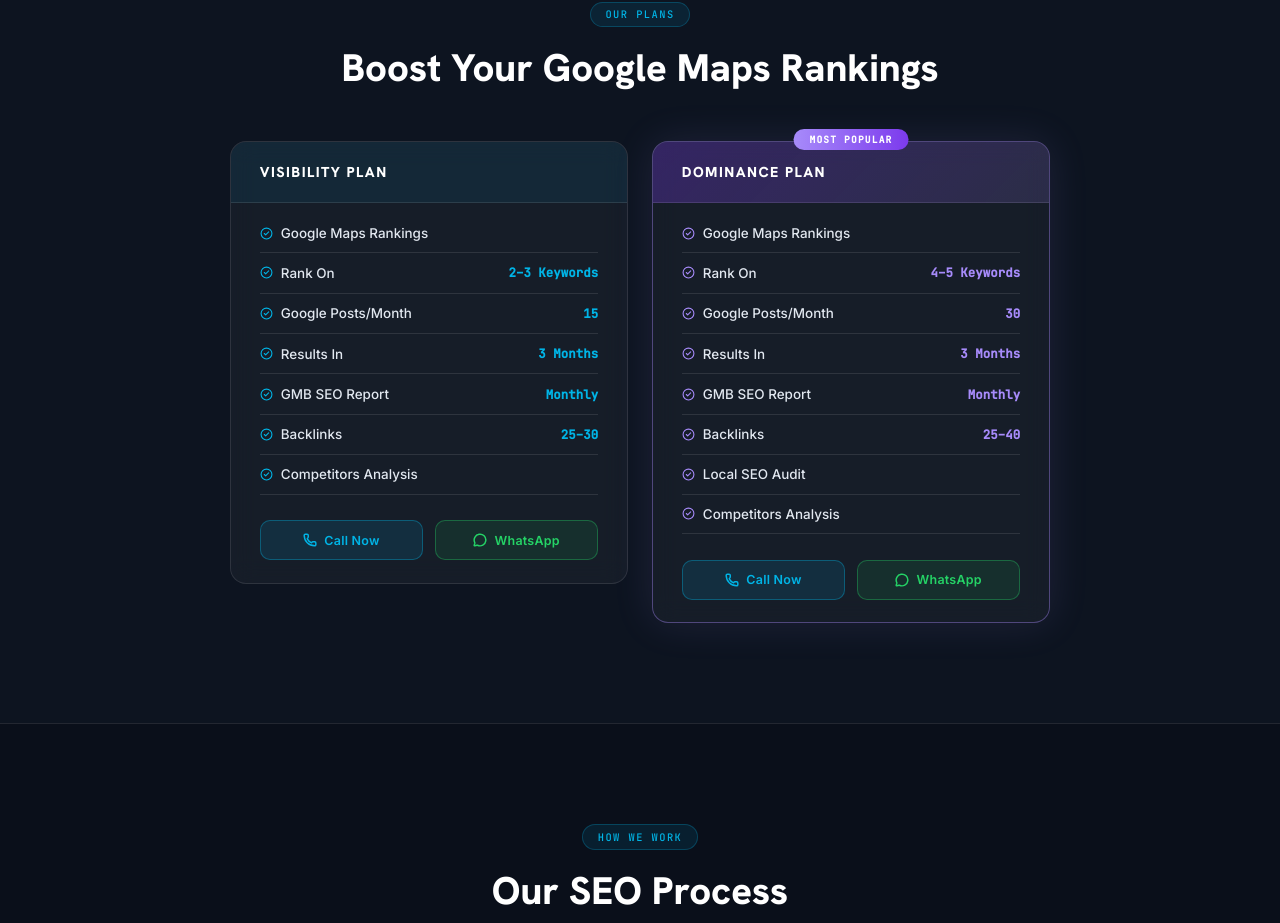
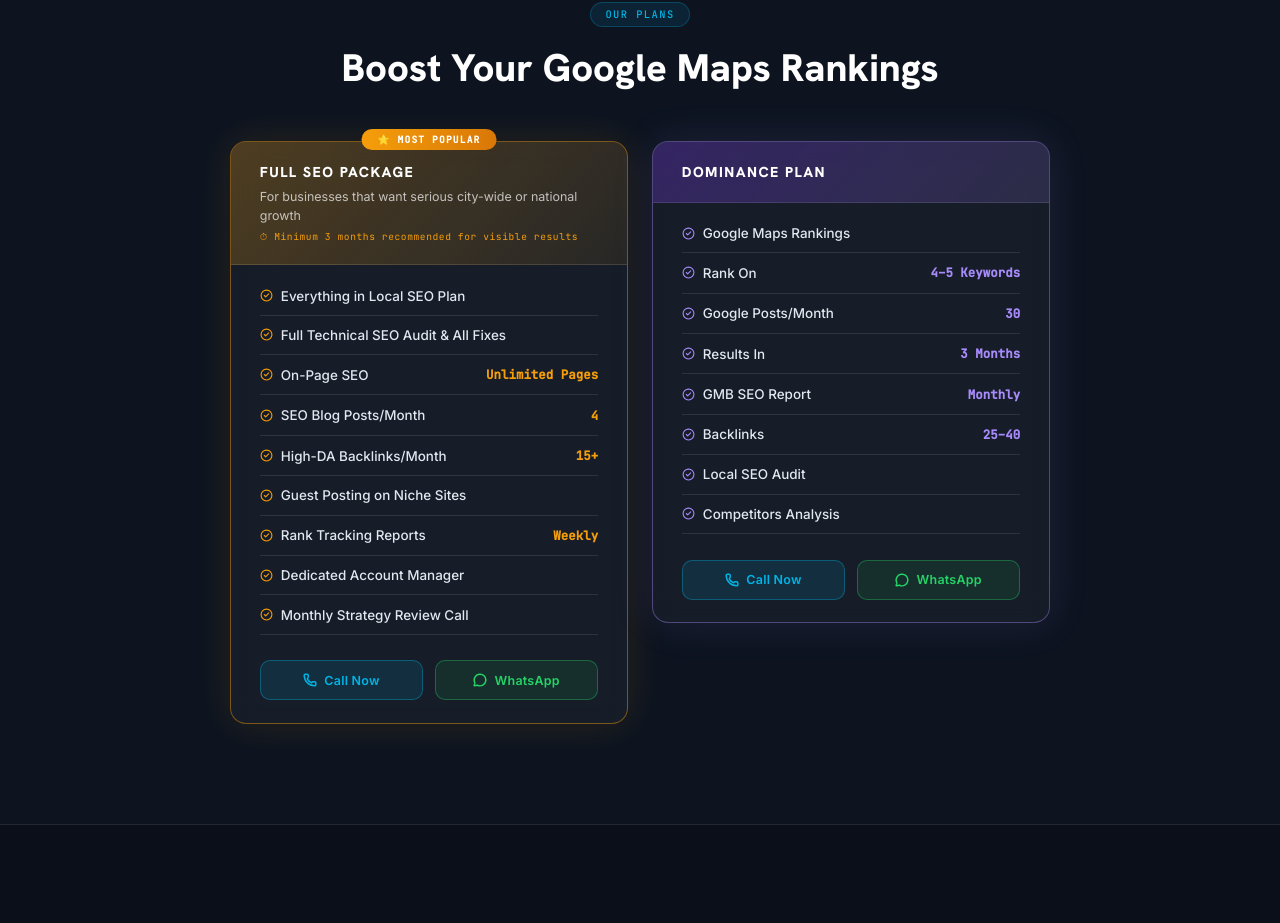
Before and after one commit to buzzhive001/Leading_page, a React (Vite) app: page / in a window 1280 px wide. Shown: the part 2552-3475 px from the top of the page. Built offline with nearby package versions, Linux system fonts and the light colour scheme.

Commit message:
feat: replace Visibility Plan with Full SEO Package
Co-Authored-By: Claude Sonnet 4.6 <noreply@anthropic.com>

```diff
--- a/src/App.jsx
+++ b/src/App.jsx
@@ -592,17 +592,21 @@ function StatsBand() {
 
 /* ── Plans ───────────────────────────────────────────────────────── */
 const PLANS = [
-  { name:'VISIBILITY PLAN', accent:T.blue,
+  { name:'FULL SEO PACKAGE', accent:'#f59e0b', popular:true,
+    subtitle:'For businesses that want serious city-wide or national growth',
+    note:'Minimum 3 months recommended for visible results',
     items:[
-      { label:'Google Maps Rankings' },
-      { label:'Rank On', value:'2–3 Keywords' },
-      { label:'Google Posts/Month', value:'15' },
-      { label:'Results In', value:'3 Months' },
-      { label:'GMB SEO Report', value:'Monthly' },
-      { label:'Backlinks', value:'25–30' },
-      { label:'Competitors Analysis' },
+      { label:'Everything in Local SEO Plan' },
+      { label:'Full Technical SEO Audit & All Fixes' },
+      { label:'On-Page SEO', value:'Unlimited Pages' },
+      { label:'SEO Blog Posts/Month', value:'4' },
+      { label:'High-DA Backlinks/Month', value:'15+' },
+      { label:'Guest Posting on Niche Sites' },
+      { label:'Rank Tracking Reports', value:'Weekly' },
+      { label:'Dedicated Account Manager' },
+      { label:'Monthly Strategy Review Call' },
     ]},
-  { name:'DOMINANCE PLAN', accent:'#a78bfa', popular:true,
+  { name:'DOMINANCE PLAN', accent:'#a78bfa',
     items:[
       { label:'Google Maps Rankings' },
       { label:'Rank On', value:'4–5 Keywords' },
@@ -635,18 +639,21 @@ function Plans() {
               {p.popular && (
                 <div style={{
                   position:'absolute', top:-12, left:'50%', transform:'translateX(-50%)',
-                  background:'linear-gradient(90deg,#a78bfa,#7c3aed)', color:'#fff',
+                  background:'linear-gradient(90deg,#f59e0b,#d97706)', color:'#fff',
                   fontSize:'0.6rem', fontWeight:700, letterSpacing:'0.12em',
                   padding:'0.25rem 1rem', borderRadius:20, zIndex:1,
-                  fontFamily:T.mono, textTransform:'uppercase',
-                }}>Most Popular</div>
+                  fontFamily:T.mono, textTransform:'uppercase', whiteSpace:'nowrap',
+                }}>⭐ Most Popular</div>
               )}
               <GlassCard hoverGlow={true} style={{
-                overflow:'hidden', border:`1px solid ${p.popular ? 'rgba(167,139,250,0.4)' : T.border}`,
-                boxShadow: p.popular ? '0 0 40px rgba(167,139,250,0.12)' : undefined,
+                overflow:'hidden',
+                border:`1px solid ${p.popular ? 'rgba(245,158,11,0.45)' : 'rgba(167,139,250,0.4)'}`,
+                boxShadow: p.popular ? '0 0 40px rgba(245,158,11,0.12)' : '0 0 40px rgba(167,139,250,0.12)',
               }}>
-                <div style={{ background: p.popular ? 'linear-gradient(135deg,rgba(124,58,237,0.3),rgba(167,139,250,0.15))' : 'rgba(0,180,230,0.08)', padding:'1.3rem 1.8rem', borderBottom:`1px solid ${T.border}` }}>
-                  <h3 style={{ fontFamily:T.head, fontSize:'0.9rem', fontWeight:800, letterSpacing:'0.1em', color:'#fff' }}>{p.name}</h3>
+                <div style={{ background: p.popular ? 'linear-gradient(135deg,rgba(245,158,11,0.25),rgba(245,158,11,0.08))' : 'linear-gradient(135deg,rgba(124,58,237,0.3),rgba(167,139,250,0.15))', padding:'1.3rem 1.8rem', borderBottom:`1px solid ${T.border}` }}>
+                  <h3 style={{ fontFamily:T.head, fontSize:'0.9rem', fontWeight:800, letterSpacing:'0.1em', color:'#fff', marginBottom: p.subtitle ? '0.45rem' : 0 }}>{p.name}</h3>
+                  {p.subtitle && <p style={{ fontFamily:T.body, fontSize:'0.78rem', color:'rgba(255,255,255,0.7)', lineHeight:1.5, marginBottom:'0.3rem' }}>{p.subtitle}</p>}
+                  {p.note    && <p style={{ fontFamily:T.mono, fontSize:'0.6rem', color:p.accent, letterSpacing:'0.06em' }}>⏱ {p.note}</p>}
                 </div>
                 <div style={{ padding:'1.4rem 1.8rem' }}>
                   <ul style={{ listStyle:'none', display:'flex', flexDirection:'column', gap:'0.7rem', marginBottom:'1.6rem' }}>
```
